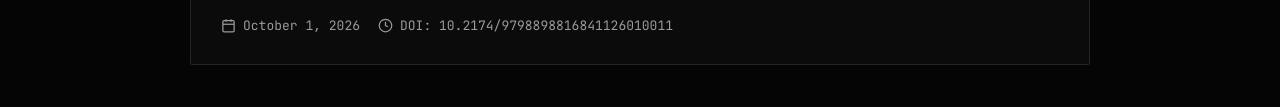
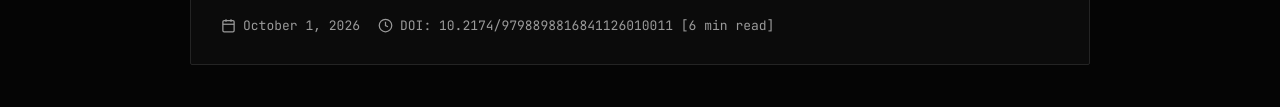
Before and after one commit to BlockNotes-4515/dhruvdhayal.me, a plain HTML site: page blog.html in a window 1280 px wide. Shown: the part 2318-2425 px from the top of the page. Drawn offline with Linux system fonts and the light colour scheme.

Commit message:
Update blog.html

```diff
--- a/blog.html
+++ b/blog.html
@@ -1433,7 +1433,7 @@
 
             </svg>
 
-            DOI: 10.2174/9798898816841126010011
+            DOI: 10.2174/9798898816841126010011  [6 min read]
 
         </span>
 
```
